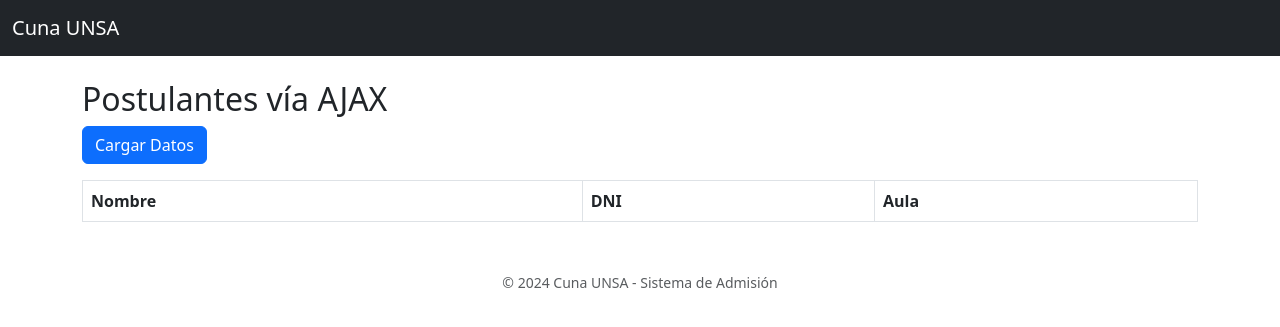
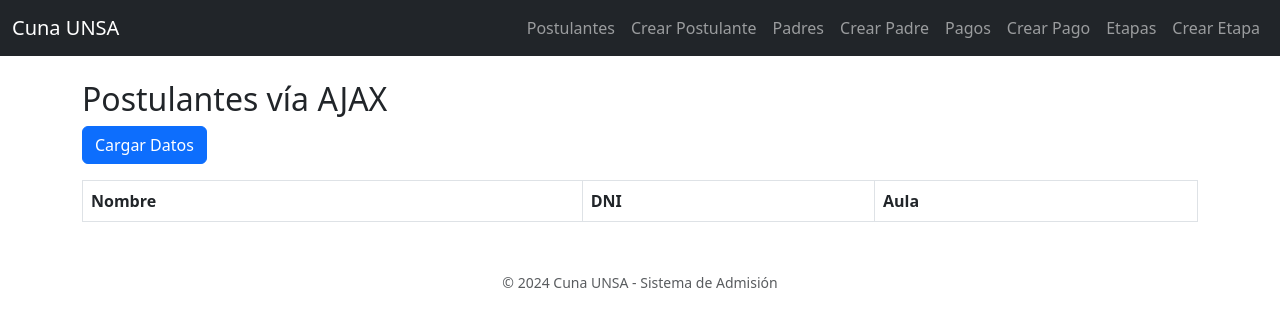
Before and after one commit to Camila-Alarico/PW2---Trabajo-Final, a Django app: page /ajax-demo/ in a window 1280 px wide. Shown: the top 327 px of the page. Run offline with Django 5.2, Linux system fonts and the light colour scheme; lists and menus that the app fills with data are empty.

Commit message:
Se agrega en base.html la opcion de navegar entre las paginas de la cunaunsa

```diff
--- a/admission/templates/admission/base.html
+++ b/admission/templates/admission/base.html
@@ -9,7 +9,49 @@
 
 <nav class="navbar navbar-expand-lg navbar-dark bg-dark mb-4">
   <div class="container-fluid">
-    <a class="navbar-brand" href="{% url 'applicant_list' %}">Cuna UNSA</a>
+    <a class="navbar-brand" href="{% url 'home' %}">Cuna UNSA</a>
+    <button class="navbar-toggler" type="button" data-bs-toggle="collapse" data-bs-target="#navbarNav"
+      aria-controls="navbarNav" aria-expanded="false" aria-label="Toggle navigation">
+      <span class="navbar-toggler-icon"></span>
+    </button>
+
+    <div class="collapse navbar-collapse" id="navbarNav">
+      <ul class="navbar-nav ms-auto">
+
+        <!-- Postulantes -->
+        <li class="nav-item">
+          <a class="nav-link" href="{% url 'applicant_list' %}">Postulantes</a>
+        </li>
+        <li class="nav-item">
+          <a class="nav-link" href="{% url 'applicant_create' %}">Crear Postulante</a>
+        </li>
+
+        <!-- Padres -->
+        <li class="nav-item">
+          <a class="nav-link" href="{% url 'parent_list' %}">Padres</a>
+        </li>
+        <li class="nav-item">
+          <a class="nav-link" href="{% url 'parent_create' %}">Crear Padre</a>
+        </li>
+
+        <!-- Pagos -->
+        <li class="nav-item">
+          <a class="nav-link" href="{% url 'payment_list' %}">Pagos</a>
+        </li>
+        <li class="nav-item">
+          <a class="nav-link" href="{% url 'payment_create' %}">Crear Pago</a>
+        </li>
+
+        <!-- Etapas -->
+        <li class="nav-item">
+          <a class="nav-link" href="{% url 'stage_list' %}">Etapas</a>
+        </li>
+        <li class="nav-item">
+          <a class="nav-link" href="{% url 'stage_create' %}">Crear Etapa</a>
+        </li>
+
+      </ul>
+    </div>
   </div>
 </nav>
 
--- a/cunaunsa/urls.py
+++ b/cunaunsa/urls.py
@@ -21,6 +21,6 @@ from admission.views import home
 
 urlpatterns = [
     path('admin/', admin.site.urls),
-    path('', home),
+    path('', home, name='home'),
     path('', include('admission.urls')),
 ]
```
Also changed, not shown: db.sqlite3.
